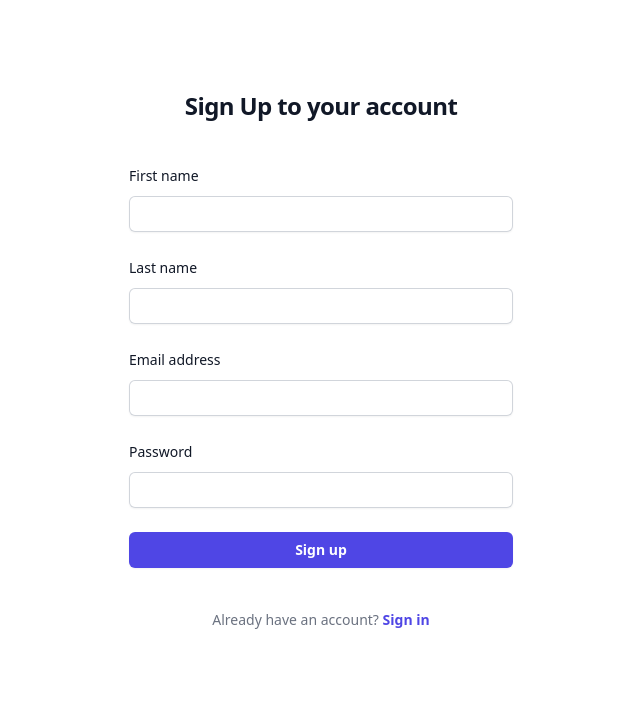
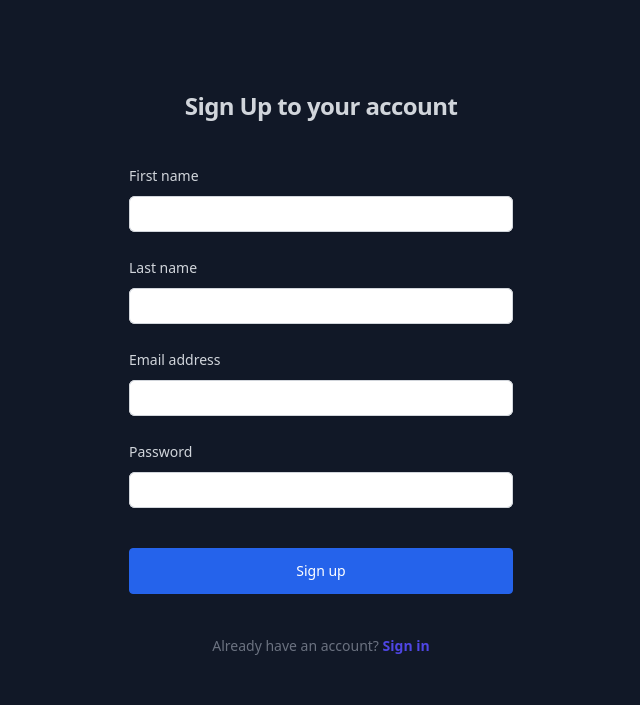
Before and after one commit to axlkun/login-google, a PHP site: page /register.php in a window 1280 px wide. Shown: the top 705 px of the page, without its empty margins (319-959 px from the left). Run offline with PHP 8.4, Linux system fonts and the light colour scheme; some libraries are stand-ins or nearby versions.

Commit message:
new sign up style

```diff
--- a/register.php
+++ b/register.php
@@ -9,45 +9,47 @@
   <meta name="viewport" content="width=device-width, initial-scale=1.0">
   <script src="https://cdn.tailwindcss.com"></script>
 </head>
-<body>
+<body class="bg-gray-900">
 <div class="flex min-h-full flex-col justify-center px-6 py-12 lg:px-8">
   <div class="sm:mx-auto sm:w-full sm:max-w-sm">
     <!-- <img class="mx-auto h-10 w-auto" src="https://tailwindui.com/img/logos/mark.svg?color=indigo&shade=600" alt="Your Company"> -->
-    <h2 class="mt-10 text-center text-2xl font-bold leading-9 tracking-tight text-gray-900">Sign Up to your account</h2>
+    <h2 class="mt-10 text-center text-2xl font-bold leading-9 tracking-tight text-gray-300">Sign Up to your account</h2>
   </div>
 
   <div class="mt-10 sm:mx-auto sm:w-full sm:max-w-sm">
     <form class="space-y-6" action="#" method="POST">
       <div>
-        <label for="first_name" class="block text-sm font-medium leading-6 text-gray-900">First name</label>
+        <label for="first_name" class="block text-sm font-medium leading-6 text-gray-300">First name</label>
         <div class="mt-2">
-          <input id="first_name" name="first_name" type="text" autocomplete="first_name" required class="block w-full rounded-md border-0 py-1.5 text-gray-900 shadow-sm ring-1 ring-inset ring-gray-300 placeholder:text-gray-400 focus:ring-2 focus:ring-inset focus:ring-indigo-600 sm:text-sm sm:leading-6">
+          <input id="first_name" name="first_name" type="text" autocomplete="first_name" required class="p-2 block w-full rounded-md border-0 py-1.5 text-gray-900 shadow-sm ring-1 ring-inset ring-gray-300 placeholder:text-gray-400 focus:ring-2 focus:ring-inset focus:ring-indigo-600 sm:text-sm sm:leading-6">
         </div>
       </div>
       <div>
-        <label for="last_name" class="block text-sm font-medium leading-6 text-gray-900">Last name</label>
+        <label for="last_name" class="block text-sm font-medium leading-6 text-gray-300">Last name</label>
         <div class="mt-2">
-          <input id="last_name" name="last_name" type="text" autocomplete="last_name" required class="block w-full rounded-md border-0 py-1.5 text-gray-900 shadow-sm ring-1 ring-inset ring-gray-300 placeholder:text-gray-400 focus:ring-2 focus:ring-inset focus:ring-indigo-600 sm:text-sm sm:leading-6">
+          <input id="last_name" name="last_name" type="text" autocomplete="last_name" required class="p-2 block w-full rounded-md border-0 py-1.5 text-gray-900 shadow-sm ring-1 ring-inset ring-gray-300 placeholder:text-gray-400 focus:ring-2 focus:ring-inset focus:ring-indigo-600 sm:text-sm sm:leading-6">
         </div>
       </div>
       <div>
-        <label for="email" class="block text-sm font-medium leading-6 text-gray-900">Email address</label>
+        <label for="email" class="block text-sm font-medium leading-6 text-gray-300">Email address</label>
         <div class="mt-2">
-          <input id="email" name="email" type="email" autocomplete="email" required class="block w-full rounded-md border-0 py-1.5 text-gray-900 shadow-sm ring-1 ring-inset ring-gray-300 placeholder:text-gray-400 focus:ring-2 focus:ring-inset focus:ring-indigo-600 sm:text-sm sm:leading-6">
+          <input id="email" name="email" type="email" autocomplete="email" required class="p-2 block w-full rounded-md border-0 py-1.5 text-gray-900 shadow-sm ring-1 ring-inset ring-gray-300 placeholder:text-gray-400 focus:ring-2 focus:ring-inset focus:ring-indigo-600 sm:text-sm sm:leading-6">
         </div>
       </div>
 
       <div>
         <div class="flex items-center justify-between">
-          <label for="password" class="block text-sm font-medium leading-6 text-gray-900">Password</label>
+          <label for="password" class="block text-sm font-medium leading-6 text-gray-300">Password</label>
         </div>
         <div class="mt-2">
-          <input id="password" name="password" type="password" autocomplete="current-password" required class="block w-full rounded-md border-0 py-1.5 text-gray-900 shadow-sm ring-1 ring-inset ring-gray-300 placeholder:text-gray-400 focus:ring-2 focus:ring-inset focus:ring-indigo-600 sm:text-sm sm:leading-6">
+          <input id="password" name="password" type="password" autocomplete="current-password" required class="p-2 block w-full rounded-md border-0 py-1.5 text-gray-900 shadow-sm ring-1 ring-inset ring-gray-300 placeholder:text-gray-400 focus:ring-2 focus:ring-inset focus:ring-indigo-600 sm:text-sm sm:leading-6">
         </div>
       </div>
 
       <div>
-        <button type="submit" class="flex w-full justify-center rounded-md bg-indigo-600 px-3 py-1.5 text-sm font-semibold leading-6 text-white shadow-sm hover:bg-indigo-500 focus-visible:outline focus-visible:outline-2 focus-visible:outline-offset-2 focus-visible:outline-indigo-600">Sign up</button>
+        <!-- <button type="submit" class="flex w-full justify-center rounded-md bg-indigo-600 px-3 py-1.5 text-sm font-semibold leading-6 text-white shadow-sm hover:bg-indigo-500 focus-visible:outline focus-visible:outline-2 focus-visible:outline-offset-2 focus-visible:outline-indigo-600">Sign up</button> -->
+
+        <button type="submit" class="flex w-full justify-center rounded border border-blue-600 bg-blue-600 px-12 py-3 text-sm font-medium text-white hover:bg-blue-500 focus:outline-none focus:ring active:text-opacity-75 mt-10">Sign up</button>
       </div>
     </form>
 
```
